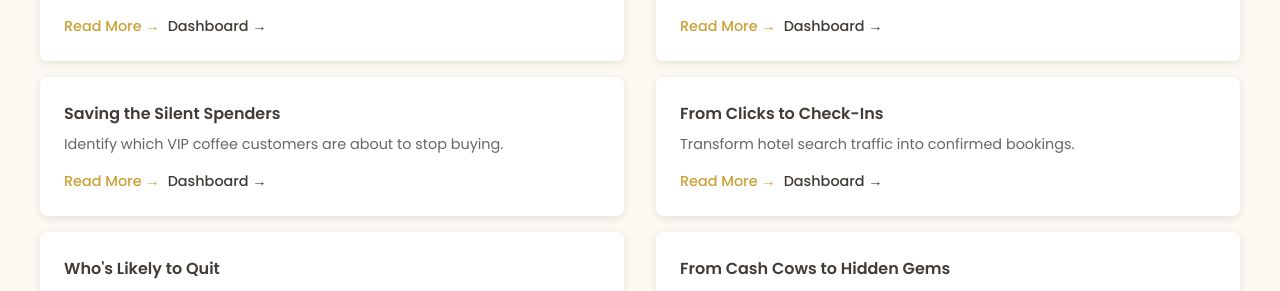
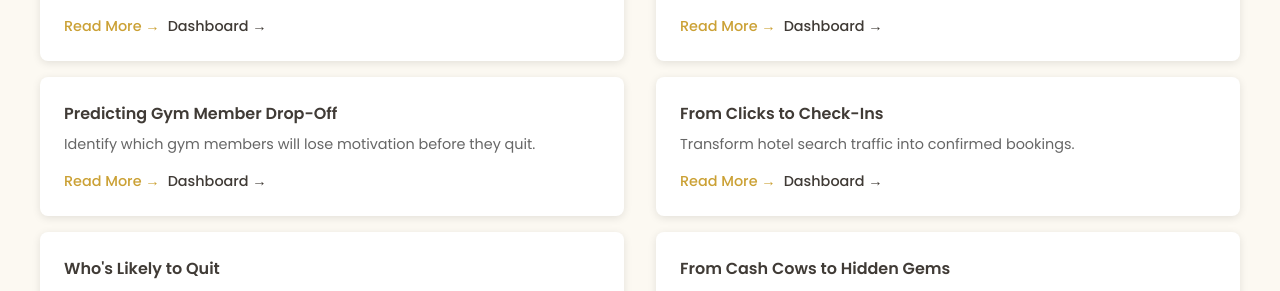
Before and after one commit to lyven81/pinnacles-learning-website, a Jekyll site: the page data-analytics.html, which Jekyll copies as it is, in a window 1280 px wide and 900 px high, scrolled down 524 px. Shown: the part 158-449 px from the top of the window. Built offline with Jekyll 4.4.1, drawn with Linux system fonts in a browser that asks for light colours.

Commit message:
Update data-analytics.html: Replace Saving the Silent Spenders with Predicting Gym Member Drop-Off
Replaced case study in Predictive Modeling section.

Changes:
- Title: "Saving the Silent Spenders" → "Predicting Gym Member Drop-Off"
- Description: Updated to "Identify which gym members will lose motivation before they quit."
- Read More link: case-study/predicting-gym-member-dropout.html
- Dashboard link: dashboard/predicting-gym-member-dropout.html

🤖 Generated with Claude Code
https://claude.com/claude-code

Co-Authored-By: Claude <noreply@anthropic.com>

```diff
--- a/data-analytics.html
+++ b/data-analytics.html
@@ -393,11 +393,11 @@
         </div>
 
         <div style="background: white; padding: 1.5rem; border-radius: 8px; margin-bottom: 1rem; box-shadow: 0 2px 8px rgba(0,0,0,0.1);">
-          <h4 style="color: #403B36; margin: 0 0 0.5rem 0;">Saving the Silent Spenders</h4>
-          <p style="margin: 0.5rem 0; color: #666; font-size: 0.9rem;">Identify which VIP coffee customers are about to stop buying.</p>
+          <h4 style="color: #403B36; margin: 0 0 0.5rem 0;">Predicting Gym Member Drop-Off</h4>
+          <p style="margin: 0.5rem 0; color: #666; font-size: 0.9rem;">Identify which gym members will lose motivation before they quit.</p>
           <div style="display: flex; gap: 0.5rem; margin-top: 1rem;">
-            <a href="case-study/saving-the-silent-spenders.html" style="color: #CBA135; font-size: 0.9rem; text-decoration: none; font-weight: 500;">Read More →</a>
-            <a href="dashboard/saving-the-silent-spenders.html" style="color: #403B36; font-size: 0.9rem; text-decoration: none; font-weight: 500;">Dashboard →</a>
+            <a href="case-study/predicting-gym-member-dropout.html" style="color: #CBA135; font-size: 0.9rem; text-decoration: none; font-weight: 500;">Read More →</a>
+            <a href="dashboard/predicting-gym-member-dropout.html" style="color: #403B36; font-size: 0.9rem; text-decoration: none; font-weight: 500;">Dashboard →</a>
           </div>
         </div>
 
```
